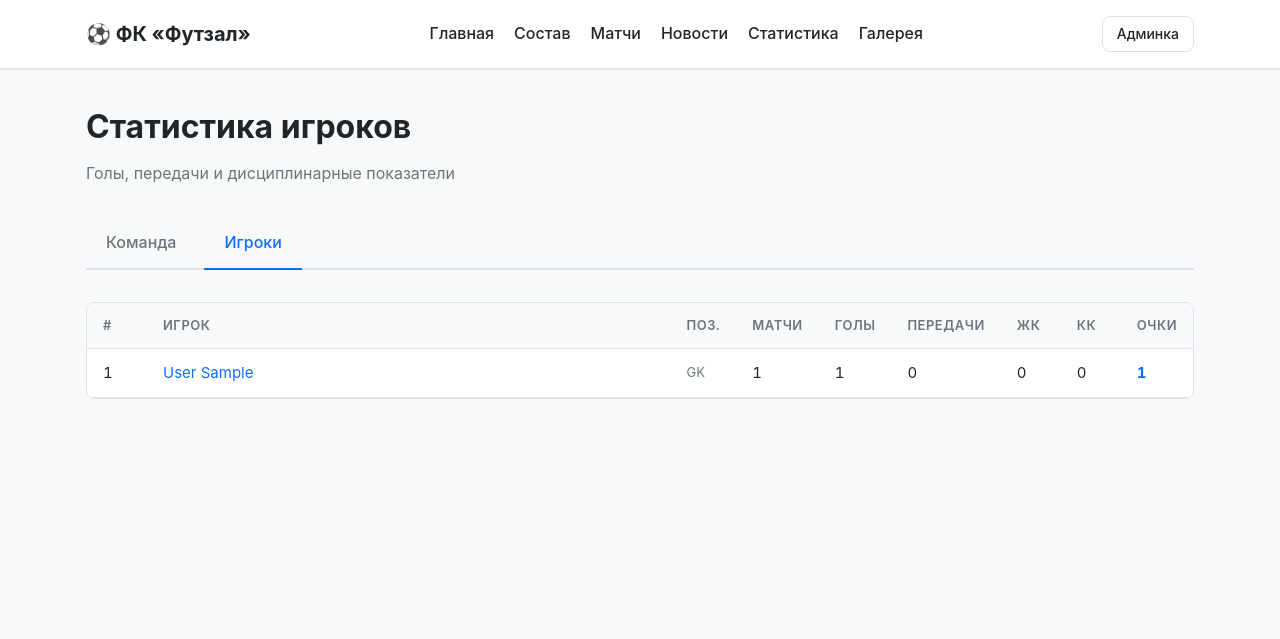
After one commit to Andrey-Dubov-25/futsal_team, a Django app: page /stats/players/ in a window 1280 px wide. The commit adds this page. Shown: the top 639 px of the page. Run offline with Django 5.2, Linux system fonts and the light colour scheme; tables that the repository leaves empty hold one stand-in row (values such as "Sample post"); parts of the project's set-up code (start-up, migrations or seed data) failed here and were passed over.

Commit message:
feat(web): add stats pages for team and players

```diff
--- a/apps/players/models.py
+++ b/apps/players/models.py
@@ -51,3 +51,8 @@ class Player(models.Model):
 
     def __str__(self):
         return f'#{self.number or "—"} {self.last_name} {self.first_name}'
+
+    @property
+    def full_name(self):
+        """Полное имя игрока одной строкой."""
+        return f'{self.last_name} {self.first_name}'
--- a/apps/web/urls.py
+++ b/apps/web/urls.py
@@ -32,4 +32,10 @@ urlpatterns = [
         views.add_comment,
         name='news-add-comment',
     ),
+    path('stats/', views.stats_team, name='stats-team'),
+    path(
+        'stats/players/',
+        views.stats_players,
+        name='stats-players',
+    ),
 ]
--- a/apps/web/views.py
+++ b/apps/web/views.py
@@ -12,6 +12,7 @@ from apps.news.models import NewsPost
 from apps.players.models import Player
 
 from .forms import CommentForm
+from .services import get_player_stats, get_team_stats
 
 
 def home(request):
@@ -151,3 +152,23 @@ def add_comment(request, slug):
         request=request,
     )
     return HttpResponse(html)
+
+
+def stats_players(request):
+    """Страница статистики игроков."""
+    players = get_player_stats()
+    return render(
+        request,
+        'stats/players.html',
+        {'players': players},
+    )
+
+
+def stats_team(request):
+    """Страница статистики команды."""
+    stats = get_team_stats()
+    return render(
+        request,
+        'stats/team.html',
+        {'stats': stats},
+    )
--- a/static/css/style.css
+++ b/static/css/style.css
@@ -1070,3 +1070,208 @@ main.container {
         margin: 24px -20px;
     }
 }
+
+
+/* ============================================================================
+   Stats nav
+   ========================================================================= */
+
+.stats-nav {
+    display: flex;
+    gap: 8px;
+    margin-bottom: 32px;
+    border-bottom: 2px solid var(--color-border);
+}
+
+.stats-nav a {
+    padding: 12px 20px;
+    color: var(--color-text-muted);
+    font-weight: 500;
+    border-bottom: 2px solid transparent;
+    margin-bottom: -2px;
+    transition: color 0.15s, border-color 0.15s;
+}
+
+.stats-nav a:hover {
+    color: var(--color-primary);
+}
+
+.stats-nav a.active {
+    color: var(--color-primary);
+    border-bottom-color: var(--color-primary);
+}
+
+/* ============================================================================
+   Stats table
+   ========================================================================= */
+
+.table-wrapper {
+    background: var(--color-surface);
+    border: 1px solid var(--color-border);
+    border-radius: var(--radius);
+    overflow-x: auto;
+}
+
+.stats-table {
+    width: 100%;
+    border-collapse: collapse;
+    font-size: 15px;
+}
+
+.stats-table th,
+.stats-table td {
+    padding: 12px 16px;
+    text-align: left;
+    border-bottom: 1px solid var(--color-border);
+}
+
+.stats-table thead th {
+    background: var(--color-bg);
+    font-weight: 600;
+    font-size: 13px;
+    text-transform: uppercase;
+    letter-spacing: 0.5px;
+    color: var(--color-text-muted);
+    white-space: nowrap;
+}
+
+.stats-table tbody tr:hover {
+    background: var(--color-bg);
+}
+
+.stats-table__num {
+    text-align: center;
+    font-variant-numeric: tabular-nums;
+    width: 60px;
+}
+
+.stats-table__num--points {
+    font-weight: 700;
+    color: var(--color-primary);
+}
+
+.stats-table__pos {
+    width: 60px;
+    text-transform: uppercase;
+    font-size: 13px;
+    color: var(--color-text-muted);
+}
+
+/* ============================================================================
+   Stats cards
+   ========================================================================= */
+
+.stats-cards {
+    display: grid;
+    grid-template-columns: repeat(auto-fit, minmax(150px, 1fr));
+    gap: 16px;
+    margin-bottom: 24px;
+}
+
+.stats-card {
+    background: var(--color-surface);
+    border: 1px solid var(--color-border);
+    border-radius: var(--radius);
+    padding: 20px 24px;
+    text-align: center;
+}
+
+.stats-card--win {
+    border-left: 4px solid var(--color-accent);
+}
+
+.stats-card--draw {
+    border-left: 4px solid #ffc107;
+}
+
+.stats-card--loss {
+    border-left: 4px solid #dc3545;
+}
+
+.stats-card__value {
+    font-size: 32px;
+    font-weight: 700;
+    line-height: 1;
+    margin-bottom: 6px;
+}
+
+.stats-card__label {
+    color: var(--color-text-muted);
+    font-size: 13px;
+    text-transform: uppercase;
+    letter-spacing: 0.5px;
+}
+
+/* ============================================================================
+   Averages
+   ========================================================================= */
+
+.stats-averages {
+    display: flex;
+    gap: 32px;
+    flex-wrap: wrap;
+    padding: 20px 24px;
+    background: var(--color-surface);
+    border: 1px solid var(--color-border);
+    border-radius: var(--radius);
+    font-size: 15px;
+}
+
+.stats-averages__label {
+    color: var(--color-text-muted);
+    margin-right: 8px;
+}
+
+/* ============================================================================
+   Form badges
+   ========================================================================= */
+
+.form-badges {
+    display: flex;
+    gap: 8px;
+}
+
+.form-badge {
+    width: 40px;
+    height: 40px;
+    border-radius: 50%;
+    display: flex;
+    align-items: center;
+    justify-content: center;
+    font-weight: 700;
+    color: white;
+}
+
+.form-badge--w {
+    background: var(--color-accent);
+}
+
+.form-badge--d {
+    background: #ffc107;
+    color: #664d03;
+}
+
+.form-badge--l {
+    background: #dc3545;
+}
+
+/* ============================================================================
+   Адаптив для статистики
+   ========================================================================= */
+
+@media (max-width: 640px) {
+    .stats-table th,
+    .stats-table td {
+        padding: 8px 10px;
+        font-size: 14px;
+    }
+
+    .stats-table thead th {
+        font-size: 11px;
+    }
+
+    .stats-table__num,
+    .stats-table__pos {
+        width: auto;
+    }
+}
--- a/templates/home.html
+++ b/templates/home.html
@@ -34,8 +34,10 @@
             </a>
         </article>
         <article class="card">
-            <h3>Статистика</h3>
-            <p>Таблица бомбардиров, форма команды.</p>
+            <a href="{% url 'web:stats-team' %}" class="card">
+                <h3>Статистика</h3>
+                <p>Таблица бомбардиров, форма команды.</p>
+            </a>
         </article>
         <article class="card">
             <a href="{% url 'web:news-list' %}" class="card">
--- a/templates/partials/header.html
+++ b/templates/partials/header.html
@@ -9,7 +9,7 @@
                 <a href="{% url 'web:players-list' %}">Состав</a>
                 <a href="{% url 'web:matches-list' %}">Матчи</a>
                 <a href="{% url 'web:news-list' %}">Новости</a>
-                <a href="#">Статистика</a>
+                <a href="{% url 'web:stats-team' %}">Статистика</a>
                 <a href="#">Галерея</a>
             </nav>
 
--- /dev/null
+++ b/templates/stats/players.html
@@ -0,0 +1,82 @@
+{% extends 'base.html' %}
+
+{% block title %}Бомбардиры — Мини-футбольная команда{% endblock %}
+
+{% block content %}
+<section class="section">
+    <div class="page-header">
+        <h1 class="page-header__title">Статистика игроков</h1>
+        <p class="page-header__subtitle">
+            Голы, передачи и дисциплинарные показатели
+        </p>
+    </div>
+
+    <div class="stats-nav">
+        <a href="{% url 'web:stats-team' %}">Команда</a>
+        <a href="{% url 'web:stats-players' %}" class="active">
+            Игроки
+        </a>
+    </div>
+
+    {% if players %}
+        <div class="table-wrapper">
+            <table class="stats-table">
+                <thead>
+                    <tr>
+                        <th class="stats-table__num">#</th>
+                        <th>Игрок</th>
+                        <th class="stats-table__pos">Поз.</th>
+                        <th class="stats-table__num">Матчи</th>
+                        <th class="stats-table__num">Голы</th>
+                        <th class="stats-table__num">Передачи</th>
+                        <th class="stats-table__num">ЖК</th>
+                        <th class="stats-table__num">КК</th>
+                        <th class="stats-table__num stats-table__num--points">
+                            Очки
+                        </th>
+                    </tr>
+                </thead>
+                <tbody>
+                    {% for player in players %}
+                        <tr>
+                            <td class="stats-table__num">
+                                {{ player.number|default:"—" }}
+                            </td>
+                            <td>
+                                <a href="{% url 'web:player-detail' player.pk %}">
+                                    {{ player.full_name }}
+                                </a>
+                            </td>
+                            <td class="stats-table__pos">
+                                {{ player.position }}
+                            </td>
+                            <td class="stats-table__num">
+                                {{ player.matches_played }}
+                            </td>
+                            <td class="stats-table__num">
+                                {{ player.goals }}
+                            </td>
+                            <td class="stats-table__num">
+                                {{ player.assists }}
+                            </td>
+                            <td class="stats-table__num">
+                                {{ player.yellow_cards }}
+                            </td>
+                            <td class="stats-table__num">
+                                {{ player.red_cards }}
+                            </td>
+                            <td class="stats-table__num stats-table__num--points">
+                                {{ player.goals|add:player.assists }}
+                            </td>
+                        </tr>
+                    {% endfor %}
+                </tbody>
+            </table>
+        </div>
+    {% else %}
+        <div class="empty-state">
+            <p>Статистика пока пуста.</p>
+        </div>
+    {% endif %}
+</section>
+{% endblock %}
```
Also changed, not shown: apps/web/services.py (added, +89 -0 lines), pytest_tests/web/test_stats_pages.py (added, +80 -0 lines), templates/stats/team.html (added, +107 -0 lines).
